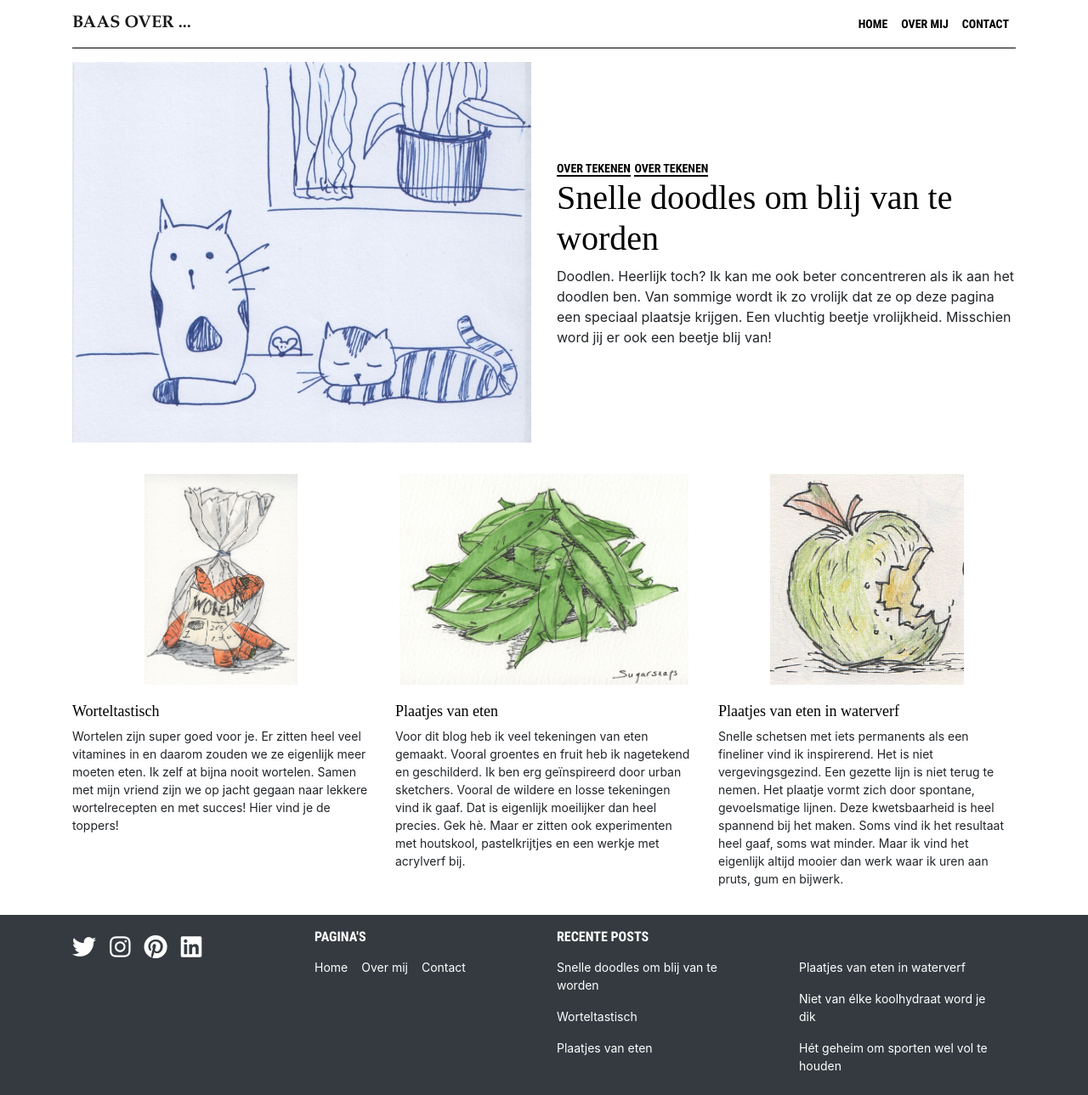
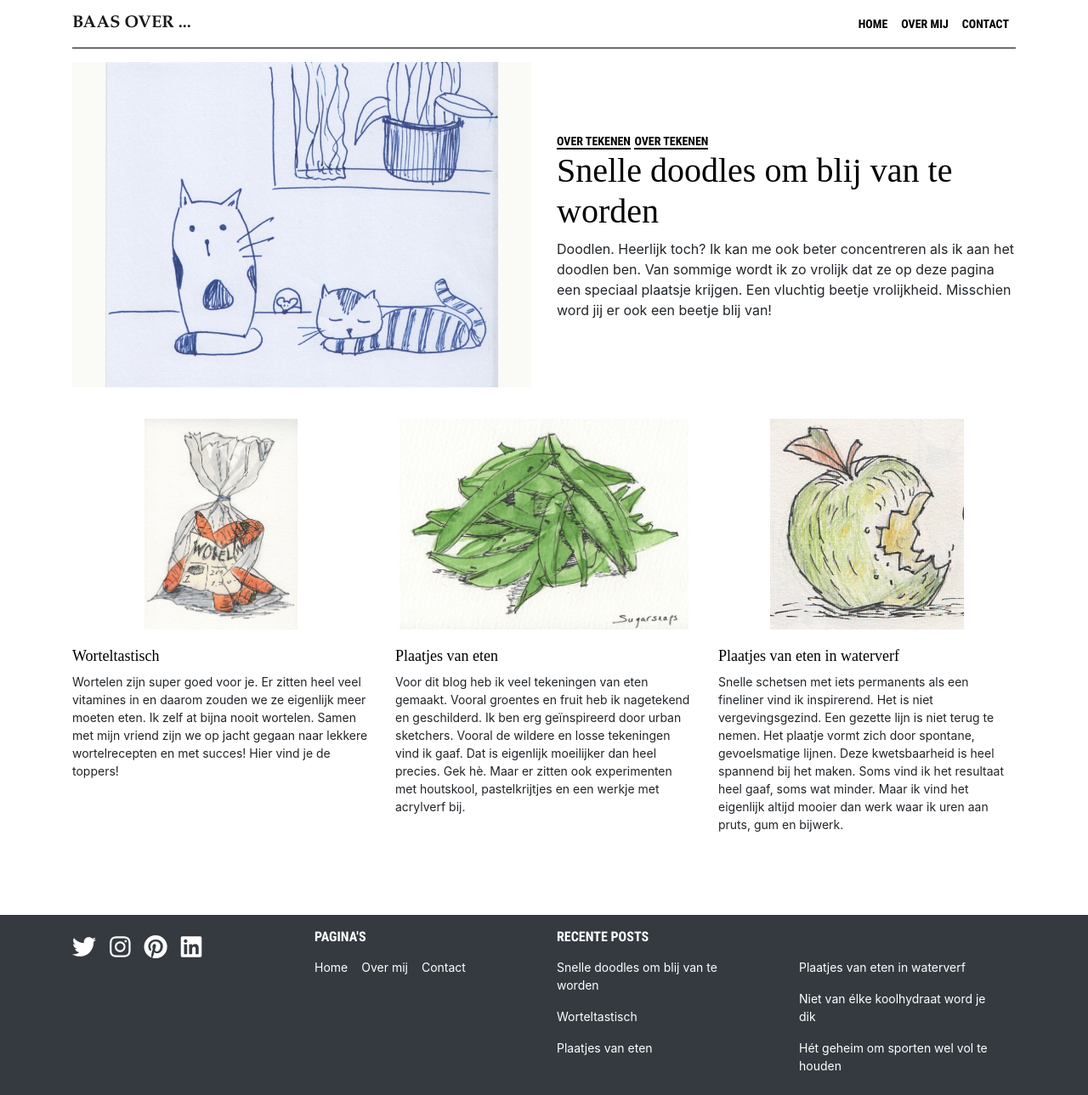
Before and after one commit to BaasLimited/baasovereten.github.io, a Jekyll site: the page built from index.html, in a window 1280 px wide and 1289 px high. Shown: the whole window at 85% size. Built offline with Jekyll 4.4.1, drawn with Linux system fonts in a browser that asks for light colours; some web fonts are replaced.

Commit message:
Fix homepage image when portrait

```diff
--- a/_sass/main.scss
+++ b/_sass/main.scss
@@ -140,6 +140,17 @@ body {
     display:         flex;
   }
 
+  .home-first-post-image {
+    height: 383px;
+    display: flex;
+    overflow:hidden;
+    background-color: #fafaf6
+  }
+
+  .home-first-post-image img {
+    max-height:383px;
+  }
+
   .home-post .my-list-image {
     height: 258px;
     display: flex;
--- a/index.html
+++ b/index.html
@@ -3,12 +3,14 @@ title: "Baas over Eten"
 permalink: /
 ---
 <div class="row">
-    <div class="col-md-6 mb-3">
+    <div class="col-md-6 mb-3 home-first-post">
+        <div class="home-first-post-image justify-content-center">
         {% if site.posts.first.image!='' %}
         <a href="{{ site.posts.first.url }}">
             <img src="{{ site.posts.first.image }}" class="img-fluid" alt="{{ site.posts.first.caption }}">
         </a>
         {% endif %}
+        </div>
     </div>
     <div class="col-md-6 align-self-center">
         <span class="post-tag">{{ post_tag }}</span>
```
